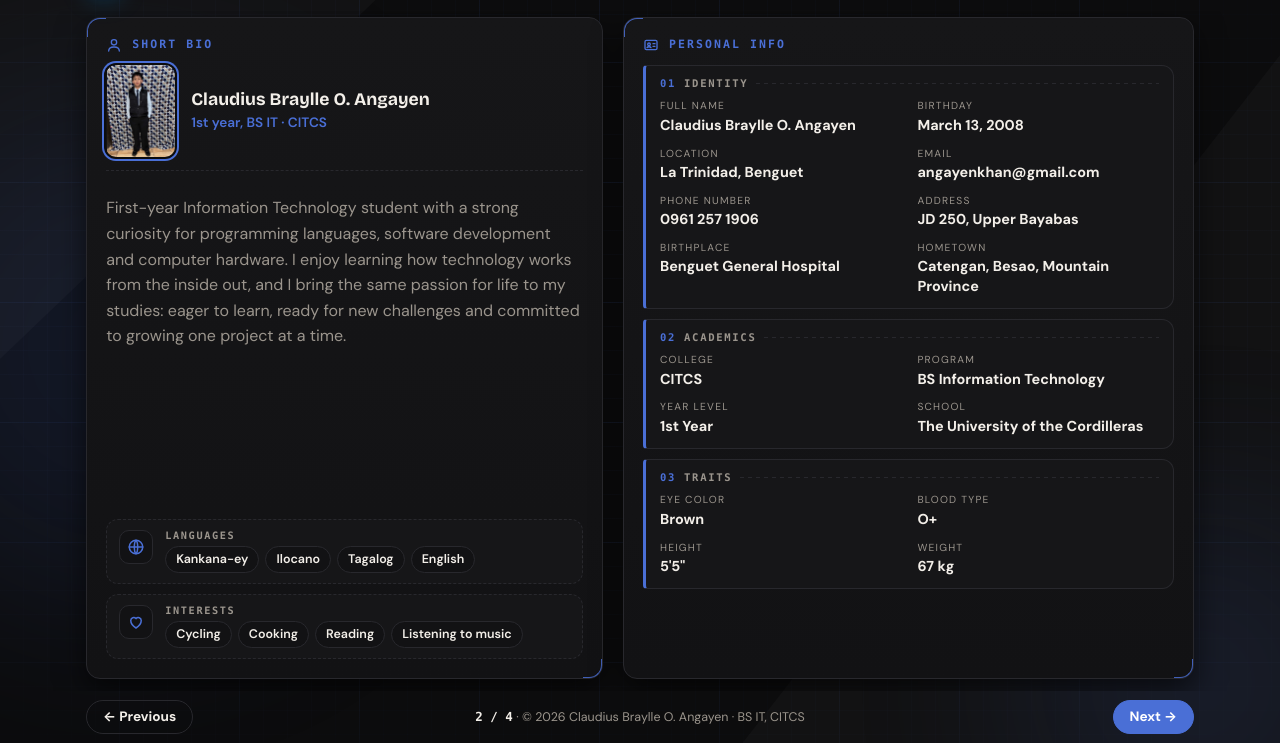
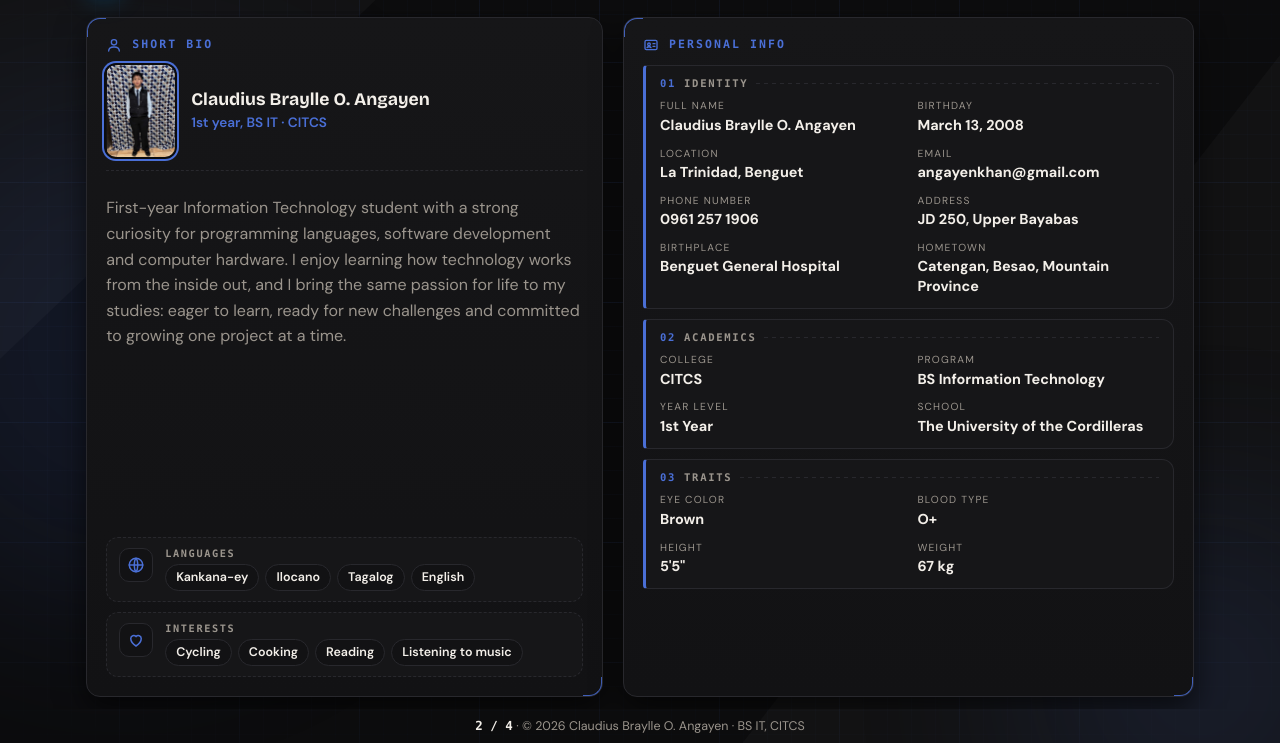
Before and after one commit to Clauwddd/Claudius-Angayen, a plain HTML site: page about.html in a window 1280 px wide. Shown: the part 57-800 px from the top of the page. Drawn offline with nearby package versions, Linux system fonts and the light colour scheme.

Commit message:
Add files via upload

```diff
--- a/about.html
+++ b/about.html
@@ -10,7 +10,7 @@
 <link rel="preconnect" href="https://fonts.googleapis.com">
 <link rel="preconnect" href="https://fonts.gstatic.com" crossorigin>
 <link rel="stylesheet" href="https://fonts.googleapis.com/css2?family=Bricolage+Grotesque:opsz,wght@12..96,600..800&family=DM+Sans:wght@400..700&display=swap">
-<link rel="stylesheet" href="css/style.css?v=15">
+<link rel="stylesheet" href="css/style.css?v=16">
 <!-- Sets the saved theme before the page paints, so it never flashes the wrong color -->
 <script>
   try { document.documentElement.setAttribute('data-theme', localStorage.getItem('theme') === 'light' ? 'light' : 'dark'); } catch (e) {}
@@ -127,9 +127,7 @@
 
 <footer>
   <div class="container foot">
-    <a class="pg" href="index.html">&larr; Previous</a>
     <span class="foot-mid"><span class="foot-count">2 / 4</span><span class="foot-copy"> &middot; &copy; <span id="year"></span> Claudius Braylle O. Angayen &middot; BS IT, CITCS</span></span>
-    <a class="pg pg-next" href="achievements.html">Next &rarr;</a>
   </div>
 </footer>
 
--- a/css/style.css
+++ b/css/style.css
@@ -392,8 +392,7 @@
 
   /* ===== FOOTER PAGER ===== */
   footer { padding-block: 8px 10px; }
-  .foot { display: grid; grid-template-columns: 1fr auto 1fr; align-items: center; gap: 12px; }
-  .foot > :first-child { justify-self: start; } .foot > :last-child { justify-self: end; }
+  .foot { display: flex; justify-content: center; align-items: center; gap: 12px; }
   .foot-mid { font-size: .78rem; text-align: center; }
   .foot-count { font: 700 .78rem/1 ui-monospace, Consolas, monospace; color: var(--text); }
   .pg { display: inline-flex; align-items: center; padding: 7px 16px; border: 1px solid var(--border); border-radius: 99px; font-weight: 700; font-size: .85rem; color: var(--text); transition: border-color .2s, color .2s, transform .2s; }
--- a/style.css
+++ b/style.css
@@ -392,8 +392,7 @@
 
   /* ===== FOOTER PAGER ===== */
   footer { padding-block: 8px 10px; }
-  .foot { display: grid; grid-template-columns: 1fr auto 1fr; align-items: center; gap: 12px; }
-  .foot > :first-child { justify-self: start; } .foot > :last-child { justify-self: end; }
+  .foot { display: flex; justify-content: center; align-items: center; gap: 12px; }
   .foot-mid { font-size: .78rem; text-align: center; }
   .foot-count { font: 700 .78rem/1 ui-monospace, Consolas, monospace; color: var(--text); }
   .pg { display: inline-flex; align-items: center; padding: 7px 16px; border: 1px solid var(--border); border-radius: 99px; font-weight: 700; font-size: .85rem; color: var(--text); transition: border-color .2s, color .2s, transform .2s; }
```
Also changed, not shown: achievements.html (+1 -3 lines), family-friends.html (+1 -2 lines), index.html (+1 -4 lines).
